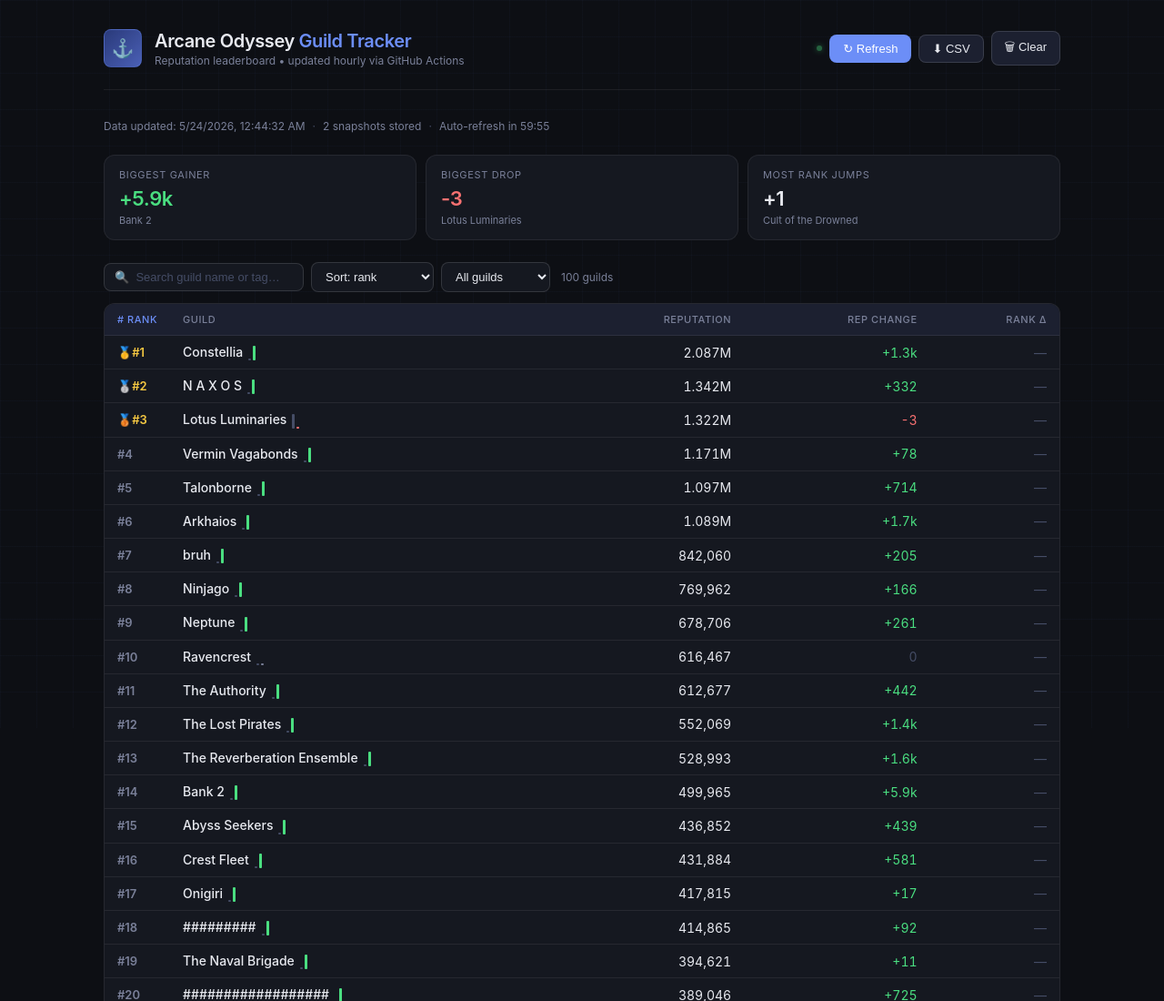
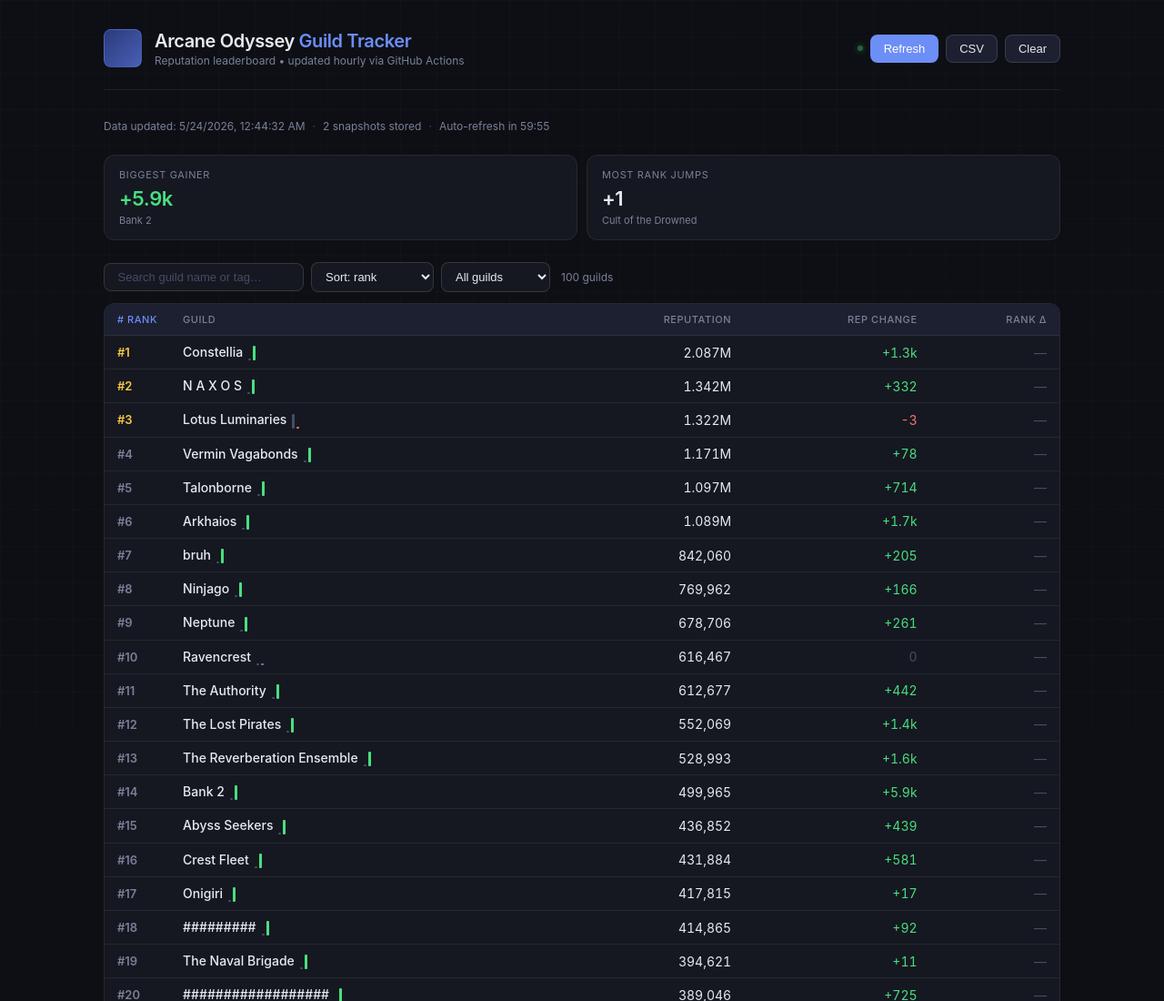
Before and after one commit to fewerrelevent/guildlb, a website: page index.html in a window 1280 px wide. Shown: the top 1100 px of the page at 91% size. Drawn offline with Linux system fonts and the light colour scheme.

Commit message:
Update index.html

```diff
--- a/index.html
+++ b/index.html
@@ -240,7 +240,7 @@
 <div class="page">
  <header>
  <div class="header-left">
-      <div class="logo">⚓</div>
+ <div class="logo"></div>
  <div>
  <h1>Arcane Odyssey <span>Guild Tracker</span></h1>
  <div class="subtitle">Reputation leaderboard • updated hourly via GitHub Actions</div>
@@ -248,9 +248,9 @@
  </div>
  <div class="header-right">
  <span class="dot live" id="live-dot"></span>
-      <button class="btn-primary" id="fetch-btn" onclick="fetchNow()">↻ Fetch now</button>
-      <button id="export-btn" onclick="exportCSV()" title="Export current view as CSV">⬇ CSV</button>
-      <button class="btn-danger" onclick="clearHistory()" title="Clear all stored snapshots">🗑 Clear</button>
+ <button class="btn-primary" id="fetch-btn" onclick="fetchNow()">Fetch now</button>
+ <button id="export-btn" onclick="exportCSV()" title="Export current view as CSV">CSV</button>
+ <button class="btn-danger" onclick="clearHistory()" title="Clear all stored snapshots">Clear</button>
  </div>
  </header>
 
@@ -265,12 +265,12 @@
  <div class="summary-grid" id="summary-grid">
 
  <div class="scard"><div class="scard-label">Biggest gainer</div><div class="scard-value green" id="sc-gainer">—</div><div class="scard-sub" id="sc-gainer-sub">need 2+ snapshots</div></div>
-    <div class="scard"><div class="scard-label">Biggest drop</div><div class="scard-value red" id="sc-dropper">—</div><div class="scard-sub" id="sc-dropper-sub">need 2+ snapshots</div></div>
+
  <div class="scard"><div class="scard-label">Most rank jumps</div><div class="scard-value" id="sc-climber">—</div><div class="scard-sub" id="sc-climber-sub">need 2+ snapshots</div></div>
  </div>
 
  <div class="filter-row">
-    <input type="text" id="search-input" placeholder="🔍  Search guild name or tag…" oninput="renderTable()">
+ <input type="text" id="search-input" placeholder=" Search guild name or tag…" oninput="renderTable()">
  <select id="sort-select" onchange="renderTable()">
  <option value="rank">Sort: rank</option>
  <option value="rep_delta">Sort: rep gain</option>
@@ -301,7 +301,7 @@
  <tbody id="guild-tbody">
  <tr><td colspan="5">
  <div class="empty">
-              <div class="empty-icon">🏴‍☠️</div>
+ <div class="empty-icon">‍️</div>
  <strong>No data loaded yet</strong>
  <p>Click "Fetch now" to pull the latest leaderboard.</p>
  </div>
@@ -337,14 +337,14 @@ function load() {
 function save() {
  // Keep last 48 snapshots (~2 days of hourly)
  if (snapshots.length > 48) snapshots = snapshots.slice(-48);
-  try { localStorage.setItem(STORAGE_KEY, JSON.stringify(snapshots)); } catch(e) { toast('⚠️ Storage full — old snapshots may be dropped'); }
+ try { localStorage.setItem(STORAGE_KEY, JSON.stringify(snapshots)); } catch(e) { toast('Storage full — old snapshots may be dropped'); }
 }
 
 // ── Fetch & Parse ─────────────────────────────────────────
 async function fetchNow() {
  const btn = document.getElementById('fetch-btn');
  btn.disabled = true;
-  btn.innerHTML = '<span class="spin">↻</span> Loading…';
+ btn.innerHTML = '<span class="spin">...</span> Loading…';
  setStatus('Loading data.json…');
 
  try {
@@ -368,15 +368,15 @@ async function fetchNow() {
 
  const latest = new Date(snapshots[snapshots.length - 1].ts);
  setStatus(`Data updated: ${latest.toLocaleString()}`);
-    toast(added > 0 ? `✓ Loaded ${added} new snapshot${added !== 1 ? 's' : ''}` : '✓ Already up to date');
+ toast(added > 0 ? ` Loaded ${added} new snapshot${added !== 1 ? 's' : ''}` : ' Already up to date');
  } catch(err) {
  console.warn('Load failed:', err);
  setStatus(`Load failed: ${err.message}`);
-    toast('⚠️ Could not load data.json');
+ toast('️ Could not load data.json');
  }
 
  btn.disabled = false;
-  btn.innerHTML = '↻ Refresh';
+ btn.innerHTML = 'Refresh';
  resetCountdown();
 }
 
@@ -401,7 +401,7 @@ function getDiffs() {
  // Group prev guilds by name|abbr
  const prevGroups = {};
  for (const g of prev.guilds) {
-    const k = g.name + '|'  + g.abbr;
+ const k = g.name + '|' + g.abbr;
  if (!prevGroups[k]) prevGroups[k] = [];
  prevGroups[k].push(g);
  }
@@ -413,7 +413,7 @@ function getDiffs() {
  const candidates = (prevGroups[k] || []).filter(c => !used.has(c.rank));
  if (!candidates.length) return { ...g, repDelta: null, rankDelta: null, isNew: true };
  // Pick the candidate with the closest rank to current
-    const best = candidates.reduce((a, b) => Math.abs(a.rank - g.rank) <= Math.abs(b.rank - g.rank) ? a : b);
+ const best = candidates.reduce((a, b) =>Math.abs(a.rank - g.rank) <= Math.abs(b.rank - g.rank) ? a : b);
  used.add(best.rank);
  return { ...g, repDelta: g.rep - best.rep, rankDelta: best.rank - g.rank, isNew: false };
  });
@@ -427,7 +427,7 @@ function getRepHistory(g) {
  const key = g.name + '|' + g.abbr;
  const candidates = s.guilds.filter(x => x.name + '|' + x.abbr === key);
  if (!candidates.length) return null;
-    const best = candidates.reduce((a, b) => Math.abs(a.rank - lastRank) <= Math.abs(b.rank - lastRank) ? a : b);
+ const best = candidates.reduce((a, b) =>Math.abs(a.rank - lastRank) <= Math.abs(b.rank - lastRank) ? a : b);
  lastRank = best.rank;
  return best.rep;
  }).filter(v => v !== null);
@@ -455,11 +455,8 @@ function updateSummary() {
  const withDelta = diffs.filter(g => g.repDelta !== null);
  if (withDelta.length) {
  const gainer = withDelta.reduce((a,b) => b.repDelta>a.repDelta?b:a);
-    const dropper = withDelta.reduce((a,b) => b.repDelta<a.repDelta?b:a);
  document.getElementById('sc-gainer').textContent = gainer.repDelta > 0 ? '+'+fmt(gainer.repDelta) : '—';
  document.getElementById('sc-gainer-sub').textContent = gainer.repDelta > 0 ? gainer.name : 'no gains yet';
-    document.getElementById('sc-dropper').textContent = dropper.repDelta < 0 ? fmt(dropper.repDelta) : '—';
-    document.getElementById('sc-dropper-sub').textContent = dropper.repDelta < 0 ? dropper.name : 'no drops yet';
 
  const climber = withDelta.filter(g=>g.rankDelta!==null).reduce((a,b)=>(b.rankDelta||0)>(a.rankDelta||0)?b:a, {rankDelta:-999,name:''});
  document.getElementById('sc-climber').textContent = climber.rankDelta > 0 ? '+'+climber.rankDelta : '—';
@@ -494,14 +491,13 @@ function renderTable() {
 
  const tbody = document.getElementById('guild-tbody');
  if (!rows.length) {
-    tbody.innerHTML = '<tr><td colspan="5"><div class="empty"><div class="empty-icon">🔍</div><strong>No guilds match</strong><p>Try a different filter or search term.</p></div></td></tr>';
+ tbody.innerHTML = '<tr><td colspan="5"><div class="empty"><div class="empty-icon"></div><strong>No guilds match</strong><p>Try a different filter or search term.</p></div></td></tr>';
  return;
  }
 
  tbody.innerHTML = rows.map(g => {
  const isTop3 = g.rank <= 3;
  const rankClass = isTop3 ? 'rank-num top3' : 'rank-num';
-    const medal = g.rank===1?'🥇':g.rank===2?'🥈':g.rank===3?'🥉':'';
 
  const repDeltaHtml = g.repDelta !== null
  ? `<span class="${g.repDelta>0?'pos':g.repDelta<0?'neg':'neutral'}">${g.repDelta>0?'+':''}${fmt(g.repDelta)}</span>`
@@ -524,7 +520,7 @@ function renderTable() {
  const sparkHtml = history.length >= 2 ? buildSparkline(history) : '';
 
  return `<tr>
-      <td class="${rankClass}">${medal}#${g.rank}</td>
+ <td class="${rankClass}">#${g.rank}</td>
  <td class="name-cell" title="${esc(g.name)}">${esc(g.name)}${sparkHtml}</td>
  <td class="rep-cell">${fmtRep(g.rep)}</td>
  <td class="delta-cell">${repDeltaHtml}</td>
@@ -570,11 +566,10 @@ function clearHistory() {
  if (!confirm('Clear all stored snapshots? This cannot be undone.')) return;
  snapshots = [];
  localStorage.removeItem(STORAGE_KEY);
-  document.getElementById('guild-tbody').innerHTML = '<tr><td colspan="6"><div class="empty"><div class="empty-icon">🏴‍☠️</div><strong>History cleared</strong><p>Click "Fetch now" to start fresh.</p></div></td></tr>';
+ document.getElementById('guild-tbody').innerHTML = '<tr><td colspan="6"><div class="empty"><div class="empty-icon">‍️</div><strong>History cleared</strong><p>Click "Fetch now" to start fresh.</p></div></td></tr>';
  document.getElementById('snapshot-label').textContent = '0 snapshots stored';
 
  document.getElementById('sc-gainer').textContent = '—'; document.getElementById('sc-gainer-sub').textContent = 'need 2+ snapshots';
-  document.getElementById('sc-dropper').textContent = '—'; document.getElementById('sc-dropper-sub').textContent = 'need 2+ snapshots';
  document.getElementById('sc-climber').textContent = '—'; document.getElementById('sc-climber-sub').textContent = 'need 2+ snapshots';
  setStatus('History cleared');
  toast('History cleared');
```
Lines whose indentation alone changed are shown as unchanged.
